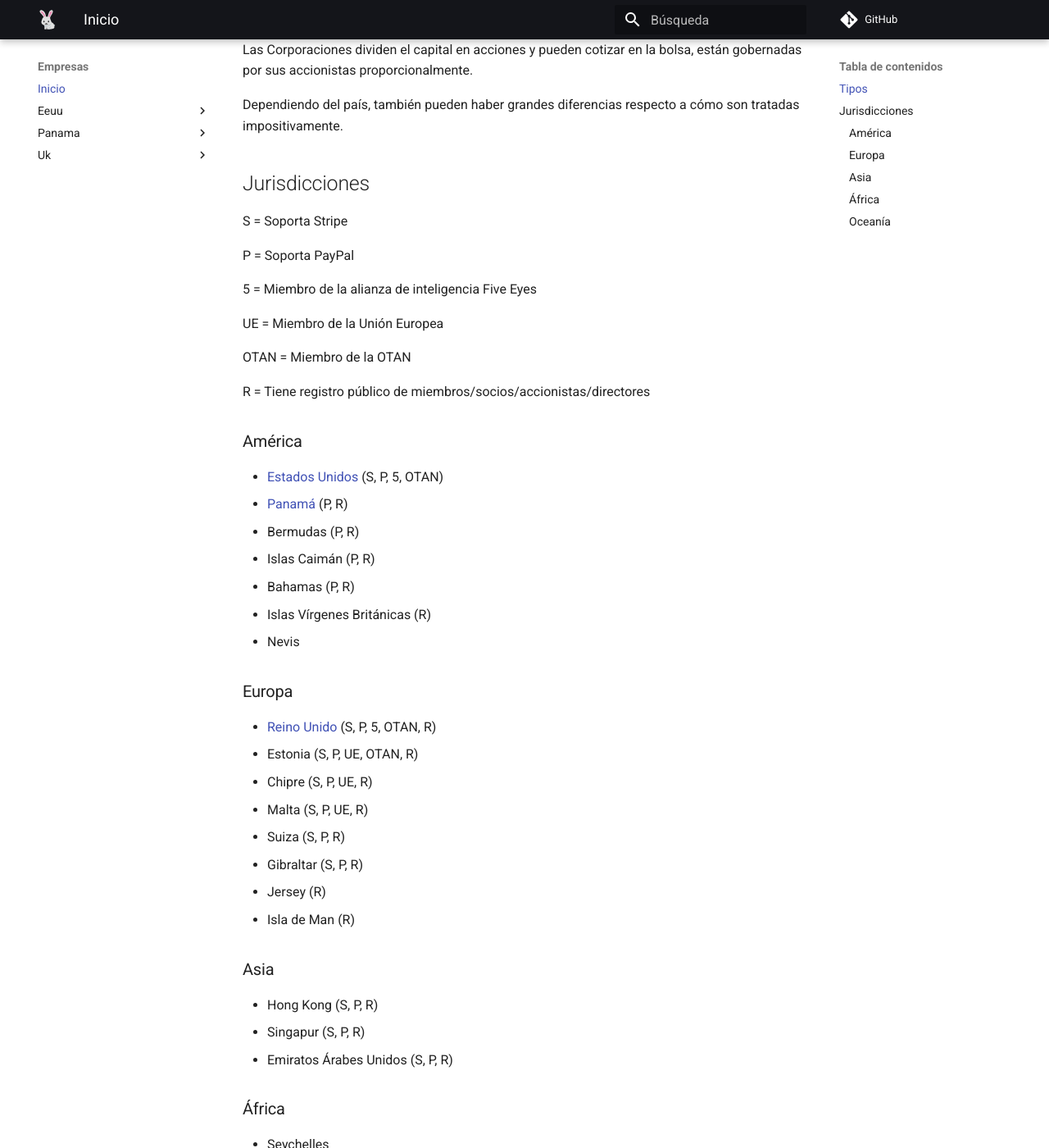
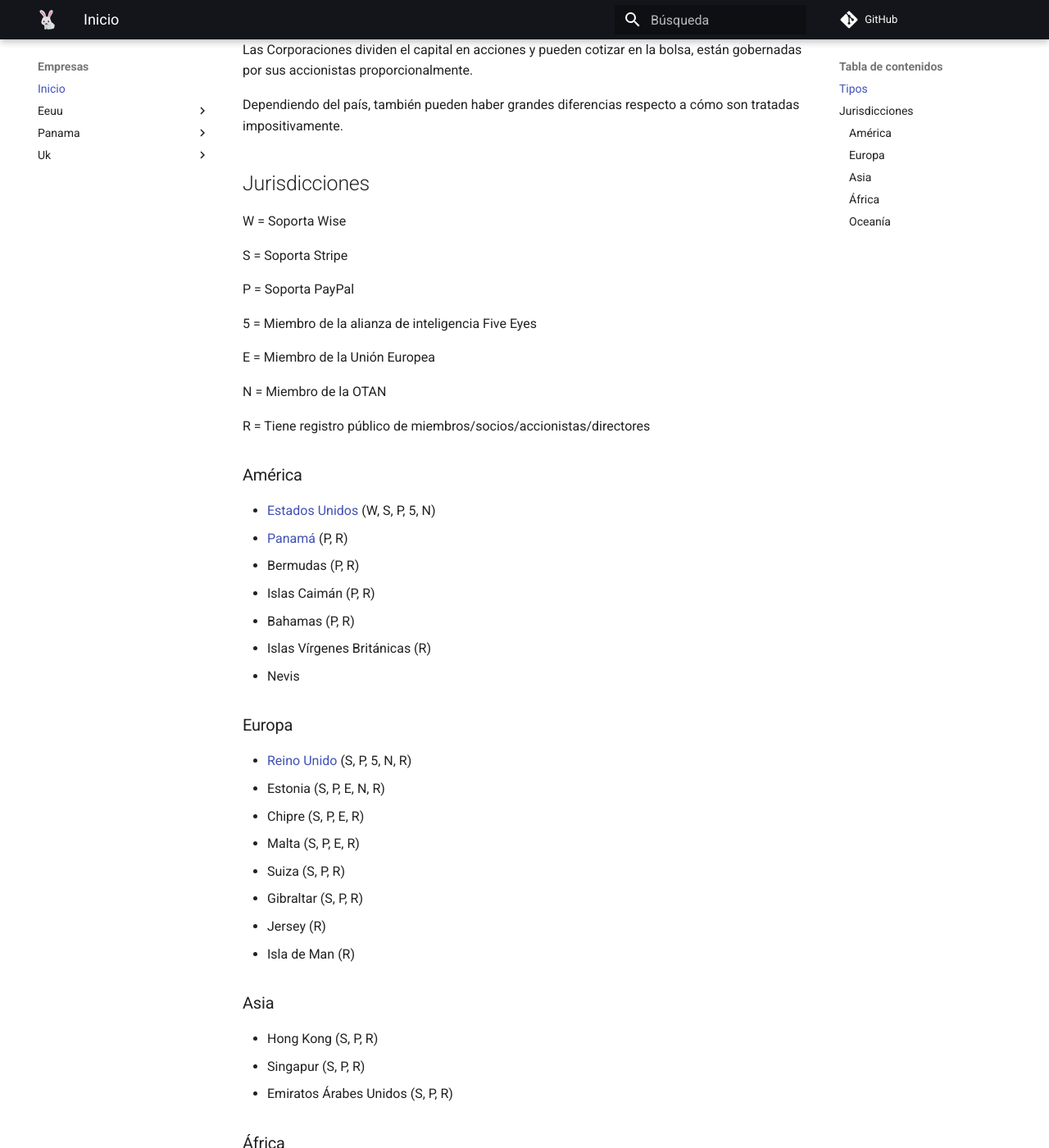
Before and after one commit to anomalouscode/wiki, an MkDocs documentation site: the page built from docs/empresas/index.md, in a window 1280 px wide and 1400 px high, scrolled down 634 px. Shown: the whole window at 82% size. Built offline with MkDocs 1.6.1 and Material for MkDocs 9.7.7, drawn with Linux system fonts in a browser that asks for light colours; comment, search, counter and statistics services are not loaded.

Commit message:
Update index.md

```diff
--- a/docs/empresas/index.md
+++ b/docs/empresas/index.md
@@ -21,21 +21,23 @@ Dependiendo del país, también pueden haber grandes diferencias respecto a cóm
 
 ## Jurisdicciones
 
+W = Soporta Wise
+
 S = Soporta Stripe
 
 P = Soporta PayPal
 
 5 = Miembro de la alianza de inteligencia Five Eyes
 
-UE = Miembro de la Unión Europea
+E = Miembro de la Unión Europea
 
-OTAN = Miembro de la OTAN
+N = Miembro de la OTAN
 
 R = Tiene registro público de miembros/socios/accionistas/directores
 
 ### América
 
-- [Estados Unidos](eeuu/) (S, P, 5, OTAN)
+- [Estados Unidos](eeuu/) (W, S, P, 5, N)
 - [Panamá](panama/) (P, R)
 - Bermudas (P, R)
 - Islas Caimán (P, R)
@@ -45,10 +47,10 @@ R = Tiene registro público de miembros/socios/accionistas/directores
 
 ### Europa
 
-- [Reino Unido](uk/) (S, P, 5, OTAN, R)
-- Estonia (S, P, UE, OTAN, R)
-- Chipre (S, P, UE, R)
-- Malta (S, P, UE, R)
+- [Reino Unido](uk/) (S, P, 5, N, R)
+- Estonia (S, P, E, N, R)
+- Chipre (S, P, E, R)
+- Malta (S, P, E, R)
 - Suiza (S, P, R)
 - Gibraltar (S, P, R)
 - Jersey (R)
```
